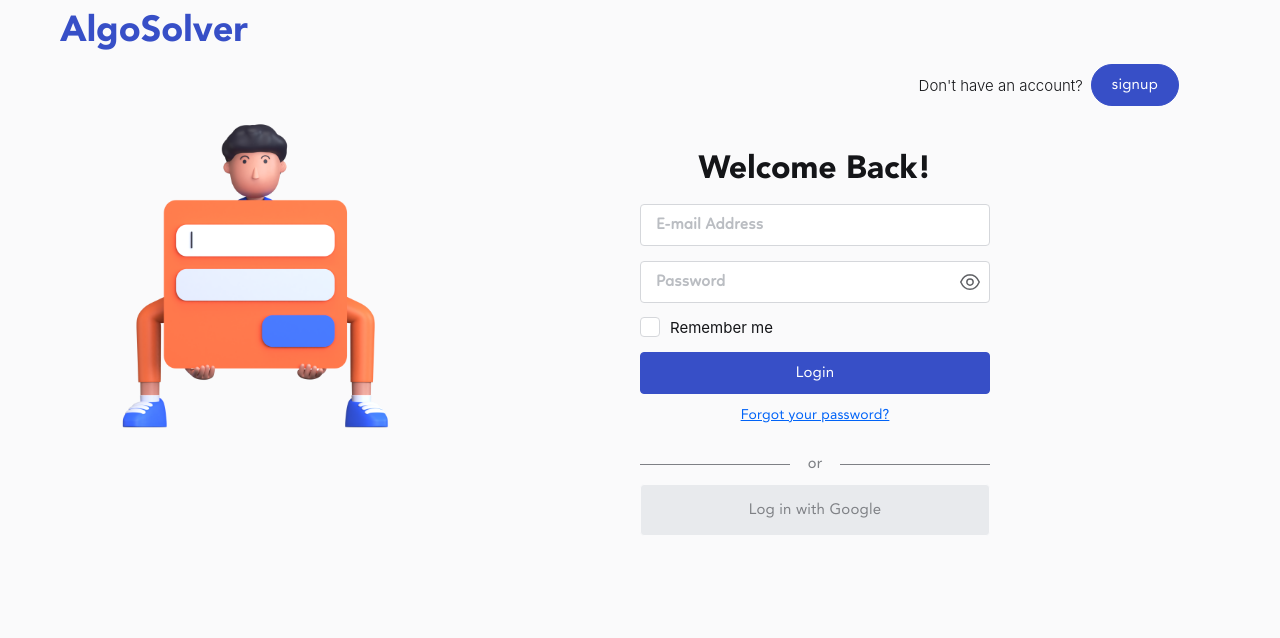
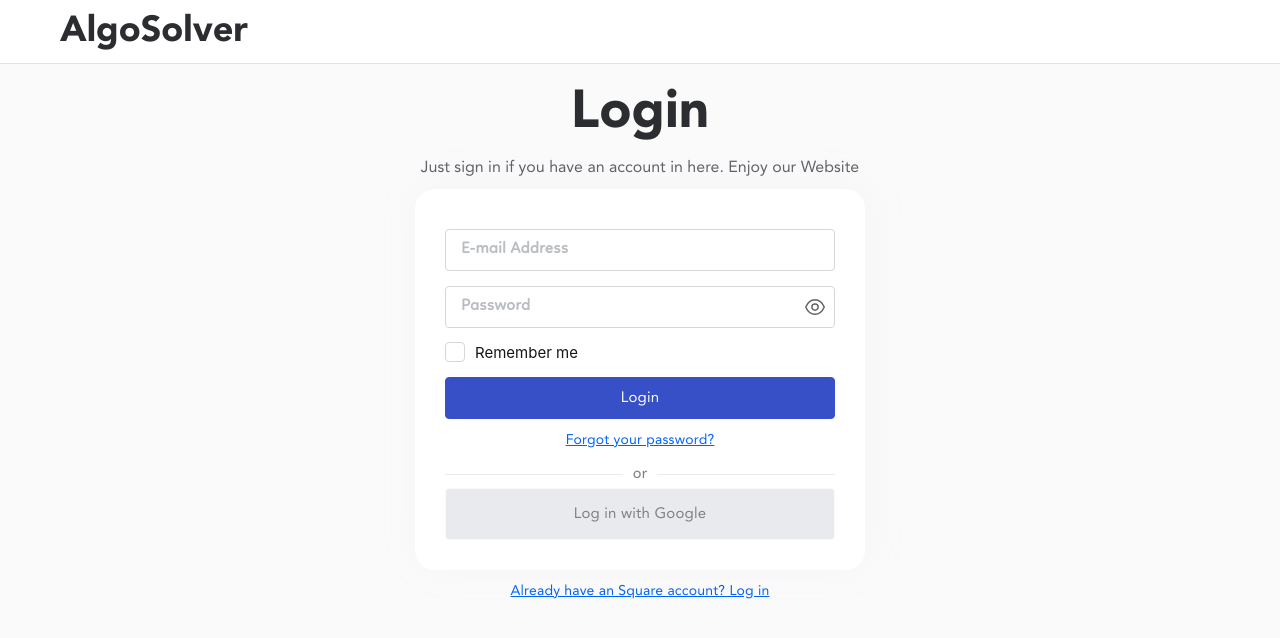
Before and after one commit to AlgoSolver/client, a React (Create React App) app: page /accounts/login in a window 1280 px wide. Shown: the top 638 px of the page. Built offline with nearby package versions, Linux system fonts and the light colour scheme; no server answers.

Commit message:
update login page

```diff
--- a/src/App.js
+++ b/src/App.js
@@ -52,16 +52,14 @@ const Routing = () => {
   const fallbackForPrivate = "/profile";
   return (
     <>
-      {" "}
       {location.pathname !== "/" ? (
         !location.pathname?.includes("accounts") ? (
           <Navbar />
         ) : (
           <AccountsNav />
         )
-      ) : null}{" "}
+      ) : null}
       <Switch>
-        {" "}
         <AuthRoute fallback={fallbackForPrivate} exact="exact" path="/">
           <Home />
         </AuthRoute>
--- /dev/null
+++ b/src/components/auth-container/index.js
@@ -0,0 +1,21 @@
+import styled from 'styled-components';
+
+const AuthContainer = styled.div`
+	background:${({theme})=>theme.colors.light[0]};
+	.form__body{
+	max-width: 45rem;
+	width:100%;
+	background:${({theme})=>theme.colors.light[4]};
+	padding: 4rem 3rem 3rem;
+	box-shadow: 3px -5px 40px rgb(205 205 212 / 10%);
+    border-radius: 2rem;
+    margin:0 auto;
+	}
+`
+const Auth = ({children})=>{
+	return <AuthContainer>
+		{children}
+	</AuthContainer>
+}
+
+export default Auth;
--- a/src/components/form/index.jsx
+++ b/src/components/form/index.jsx
@@ -11,12 +11,12 @@ import {Draft} from './draft';
 const Form = ({ children,...rest }) => {
   return (
     <FormWrapper {...rest}>
-      <FormContainer>{children}</FormContainer>
+        {children}
     </FormWrapper>
   );
 };
 
- const Divider = ({mg="2rem 0 1rem"}) => {
+ const Divider = ({mg="0.5 0 .5rem"}) => {
   return (
     <DividerContainer mg={mg}>
       <div>
@@ -33,27 +33,16 @@ const Form = ({ children,...rest }) => {
 
 
 const FormWrapper = styled(motion.div)`
-  padding: 2rem 0;
+  padding: 2rem;
   flex:1;
-  display: flex;
-  justify-content: center;
-  align-items: center;
 `;
-const FormContainer = styled.div`
-  width: 39rem;
-  padding: 2rem 2rem 2rem;
-  border-radius: 2rem;
-  margin: 0 auto;
-  form {
-    width: 100%;
-  }
-`;
+
 
 const DividerContainer = styled.div`
   position: relative;
   text-align: center;
-  margin-bottom: 20px;
-  margin-top: 1rem;
+  margin-bottom: .5rem;
+  margin-top: .5rem;
   margin:${({mg})=>mg};
   font-size: 1.6rem;
   line-height: 17.5px;
@@ -69,7 +58,7 @@ const DividerContainer = styled.div`
     content: "";
     width: 100%;
     height: 1px;
-    background-color: ${({theme})=>theme.colors.dark[4]};
+    background-color: ${({theme})=>theme.colors.gray[3]};
     -ms-flex-item-align: center;
     align-self: center;
   }
@@ -77,12 +66,12 @@ const DividerContainer = styled.div`
     content: "";
     width: 100%;
     height: 1px;
-    background-color: ${({theme})=>theme.colors.dark[4]};
+    background-color: ${({theme})=>theme.colors.gray[3]};
     -ms-flex-item-align: center;
     align-self: center;
   }
   div {
-    padding: 0 17.5px;
+    padding: 0 1rem;
   }
 `;
 export  {TextInput,Form,Toggle,CheckBox,Divider,TextArea,Select,Draft};
--- a/src/components/navbar/index.jsx
+++ b/src/components/navbar/index.jsx
@@ -7,6 +7,8 @@ import { motion, AnimatePresence } from "framer-motion";
 import Messgae from "../../components/message/";
 import { useAuth, useLogout } from "../../hooks/user";
 const AccountNavContainer = styled(motion.nav)`
+  background: ${({ theme }) => theme.colors.light[4]};
+  box-shadow: ${({ theme }) => theme.elevation[8].shadow};
   .wrapper {
     width: 100%;
     display: flex;
@@ -15,7 +17,7 @@ const AccountNavContainer = styled(motion.nav)`
     height: 6.4rem;
   }
   .nav__brand {
-    color: ${({ theme }) => theme.colors.primary[0]};
+    color: ${({ theme }) => theme.colors.dark[1]};
     font-size: 3.6rem;
     font-family: "Avenir-bold";
   }
@@ -49,7 +51,12 @@ const RenderAuth = ({ menu = "menu", close = () => {} }) => {
       <>
         {" "}
         <li className={`${menu}__item`}>
-          <NavLink activeClassName="active" onClick={close} to="/profile" className={`${menu}__link`}>
+          <NavLink
+            activeClassName="active"
+            onClick={close}
+            to="/profile"
+            className={`${menu}__link`}
+          >
             {data.username}
           </NavLink>
         </li>
@@ -63,12 +70,21 @@ const RenderAuth = ({ menu = "menu", close = () => {} }) => {
     return (
       <>
         <li className="nav__item">
-          <NavLink activeClassName="active" onClick={close} to="/accounts/login" className="nav__link">
+          <NavLink
+            activeClassName="active"
+            onClick={close}
+            to="/accounts/login"
+            className="nav__link"
+          >
             Login
           </NavLink>
         </li>
         <li className="nav__item">
-          <NavLink activeClassName="active" onClick={close} to="/accounts/signup">
+          <NavLink
+            activeClassName="active"
+            onClick={close}
+            to="/accounts/signup"
+          >
             <Button
               big
               circle
@@ -89,12 +105,22 @@ const RenderAuth = ({ menu = "menu", close = () => {} }) => {
     return (
       <>
         <li className="menu__item">
-          <NavLink activeClassName="active" onClick={close} to="/accounts/login" className="menu__link">
+          <NavLink
+            activeClassName="active"
+            onClick={close}
+            to="/accounts/login"
+            className="menu__link"
+          >
             login
           </NavLink>
         </li>
         <li className="menu__item">
-          <NavLink activeClassName="active" onClick={close} to="/accounts/signup" className="menu__link">
+          <NavLink
+            activeClassName="active"
+            onClick={close}
+            to="/accounts/signup"
+            className="menu__link"
+          >
             signup
           </NavLink>
         </li>
@@ -134,7 +160,7 @@ const NavbarContainer = styled(motion.nav)`
         justify-content: flex-start;
       }
     }
-    &__item{
+    &__item {
       height: 100%;
       display: flex;
       align-items: center;
@@ -153,24 +179,24 @@ const NavbarContainer = styled(motion.nav)`
       justify-content: center;
       height: 100%;
       position: relative;
-      &::before{
+      &::before {
         content: "";
         position: absolute;
         left: 0;
         right: 0;
         bottom: 0;
         height: 0;
-        background: ${({ theme }) => theme.colors.primary[0]};;
-        border-radius: .3rem .3rem 0 0;
-        -webkit-transition: height .25s;
-        -o-transition: height .25s;
-        transition: height .25s;
+        background: ${({ theme }) => theme.colors.primary[0]};
+        border-radius: 0.3rem 0.3rem 0 0;
+        -webkit-transition: height 0.25s;
+        -o-transition: height 0.25s;
+        transition: height 0.25s;
       }
-      &.active{
+      &.active {
         color: ${({ theme }) => theme.colors.dark[0]};
         &::before {
-              height: .3rem;
-          }
+          height: 0.3rem;
+        }
       }
       &:hover {
         color: ${({ theme }) => theme.colors.dark[0]};
@@ -306,7 +332,9 @@ const Navbar = ({ close }) => {
     >
       <div className="wrapper">
         <div className="nav__brand">
-          <NavLink activeClassName="active" to="/">AlgoSolver</NavLink>
+          <NavLink activeClassName="active" to="/">
+            AlgoSolver
+          </NavLink>
         </div>
         {isBigPhone ? (
           <NavMenu />
@@ -314,27 +342,47 @@ const Navbar = ({ close }) => {
           <div className="nav__links">
             <ul className="nav__list list1">
               <li className="nav__item">
-                <NavLink activeClassName="active" to="/playground" className="nav__link">
+                <NavLink
+                  activeClassName="active"
+                  to="/playground"
+                  className="nav__link"
+                >
                   playground
                 </NavLink>
               </li>
               <li className="nav__item">
-                <NavLink activeClassName="active" to="/explore" className="nav__link">
+                <NavLink
+                  activeClassName="active"
+                  to="/explore"
+                  className="nav__link"
+                >
                   explore
                 </NavLink>
               </li>
               <li className="nav__item">
-                <NavLink activeClassName="active" to="/problems" className="nav__link">
+                <NavLink
+                  activeClassName="active"
+                  to="/problems"
+                  className="nav__link"
+                >
                   problems
                 </NavLink>
               </li>
               <li className="nav__item">
-                <NavLink activeClassName="active" to="/blog" className="nav__link">
+                <NavLink
+                  activeClassName="active"
+                  to="/blog"
+                  className="nav__link"
+                >
                   Blog
                 </NavLink>
               </li>
               <li className="nav__item">
-                <NavLink activeClassName="active" to="/elements" className="nav__link">
+                <NavLink
+                  activeClassName="active"
+                  to="/elements"
+                  className="nav__link"
+                >
                   elements
                 </NavLink>
               </li>
@@ -383,7 +431,8 @@ const NavMenu = () => {
               <div className="menu__body">
                 <ul className="menu__list list1">
                   <li className="menu__item">
-                    <NavLink activeClassName="active"
+                    <NavLink
+                      activeClassName="active"
                       onClick={close}
                       to="/playground"
                       className="menu__link"
@@ -392,22 +441,42 @@ const NavMenu = () => {
                     </NavLink>
                   </li>
                   <li className="menu__item">
-                    <NavLink activeClassName="active" onClick={close} to="/explore" className="menu__link">
+                    <NavLink
+                      activeClassName="active"
+                      onClick={close}
+                      to="/explore"
+                      className="menu__link"
+                    >
                       explore
                     </NavLink>
                   </li>
                   <li className="menu__item">
-                    <NavLink activeClassName="active" onClick={close} to="/problems" className="menu__link">
+                    <NavLink
+                      activeClassName="active"
+                      onClick={close}
+                      to="/problems"
+                      className="menu__link"
+                    >
                       problems
                     </NavLink>
                   </li>
                   <li className="menu__item">
-                    <NavLink activeClassName="active" onClick={close} to="/blog" className="menu__link">
+                    <NavLink
+                      activeClassName="active"
+                      onClick={close}
+                      to="/blog"
+                      className="menu__link"
+                    >
                       Blog
                     </NavLink>
                   </li>
                   <li className="menu__item">
-                    <NavLink activeClassName="active" onClick={close} to="/elements" className="menu__link">
+                    <NavLink
+                      activeClassName="active"
+                      onClick={close}
+                      to="/elements"
+                      className="menu__link"
+                    >
                       elements
                     </NavLink>
                   </li>
--- a/src/pages/login/index.jsx
+++ b/src/pages/login/index.jsx
@@ -1,34 +1,14 @@
 import Text from "../../components/Text/";
-import styled from "styled-components";
 import { Form, TextInput, CheckBox, Divider } from "../../components/form/";
 import Button from "../../components/button/";
 import { useForm } from "react-hook-form";
 import { checkErrors } from "../../shared/libs/error-messages";
 import { Link } from "react-router-dom";
-import signupImg from "../../assets/images/6.png";
-import { useMediaQuery } from "react-responsive";
-import { motion } from "framer-motion";
 import Message from "../../components/message/";
+import AuthContainer from "../../components/auth-container/";
 import GoogleLogin from "react-google-login";
-import {useLogin,useGoogleLogin} from '../../hooks/user'
-const Wrapper = styled.div`
-  width: 100%;
-  max-width: 1118px;
-  margin: 0 auto;
-  .container {
-    display: flex;
-    justify-content: space-between;
-    width: 100%;
-    .img {
-      align-self: flex-start;
-      width: 35rem;
-      img {
-        width: 100%;
-        height: 100%;
-      }
-    }
-  }
-`;
+import {useLogin,useGoogleLogin} from '../../hooks/user';
+
 
 const LoginForm = ({ login }) => {
   const {isLoading,isError,error,mutate} = useLogin();
@@ -67,55 +47,29 @@ const LoginForm = ({ login }) => {
     </form>
   );
 };
-const Switch = styled.div`
-  display: flex;
-  justify-content: flex-end;
-  align-items: center;
-  padding: 0 2rem;
-  span {
-    font-size: 1.5rem;
-    font-weight: 300;
-    display: inline-block;
-    margin-right: 0.8rem;
-  }
-`;
-const ImgContainer = () => {
-  const isBigPhone = useMediaQuery({ query: "(max-width: 767px)" });
-  if (!isBigPhone)
-    return (
-      <motion.div
-        initial={{ x: -100, opacity: 0 }}
-        animate={{ x: 0, opacity: 1 }}
-        className="img"
-      >
-        <img src={signupImg} alt="" />
-      </motion.div>
-    );
-  return null;
-};
 
 const Login = () => {
   return (
-    <Wrapper>
-      <Switch>
-        <span>Don't have an account?</span>
-        <Link to="/accounts/signup">
-          <Button circle>signup</Button>
-        </Link>
-      </Switch>
-      <div className="container">
-        <ImgContainer />
-        <Form initial={{ x: 100, opacity: 0 }} animate={{ x: 0, opacity: 1 }}>
+      <AuthContainer>
+        <Form initial={{ y: 100, opacity: 0 }} animate={{ y: 0, opacity: 1 }}>
           <Text
             mg="0 0 1rem 0"
-            type="h2"
-            size="3.2rem"
-            family="Avenir"
+            type="h1"
+            layer={1}
             bold
             center
           >
-            Welcome Back!
+            Login
           </Text>
+          <Text
+            type="p"
+            layer={2}
+            center
+             mg="0 0 1rem 0"
+          >
+            Just sign in if you have an account in here. Enjoy our Website
+          </Text>
+          <div className="form__body">
           <LoginForm  />
           <div
             style={{
@@ -130,9 +84,14 @@ const Login = () => {
           </div>
           <Divider />
           <Google />
+          </div>
+          <div className="center">
+          <Link to="/accounts/signup">
+          <Button link layer={2}>Already have an Square account? Log in</Button>
+          </Link>
+          </div>
         </Form>
-      </div>
-    </Wrapper>
+    </AuthContainer>
   );
 };
 
```
Also changed, not shown: 1 other file (tests, documents, lock files or other folders).
